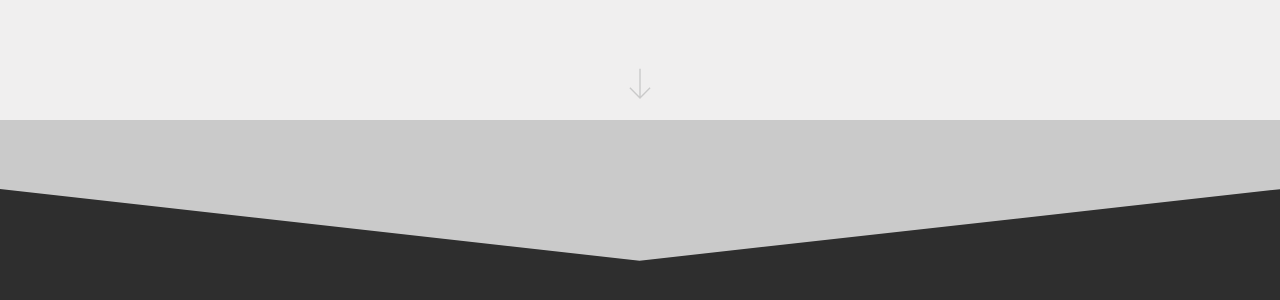
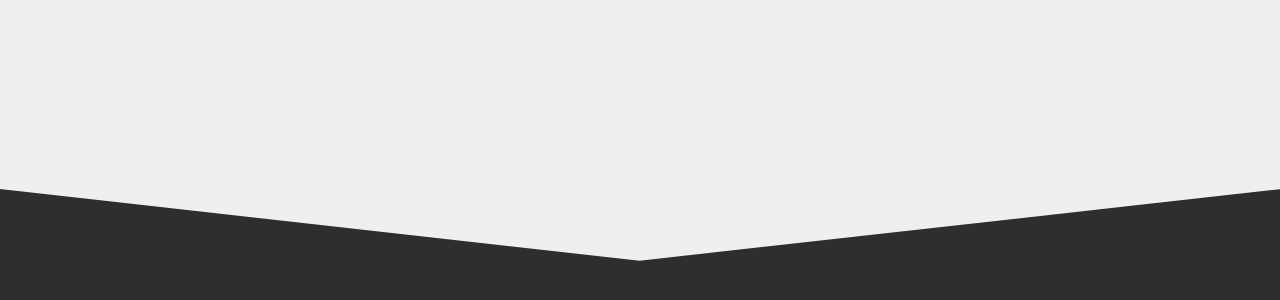
Before and after one commit to Tim-jn/Portfolio, a React (Create React App) app: page / in a window 1280 px wide. Shown: the part 3096-3396 px from the top of the page. Built offline with nearby package versions, Linux system fonts and the light colour scheme.

Commit message:
remove content

```diff
--- a/src/App.scss
+++ b/src/App.scss
@@ -199,20 +199,20 @@ body {
   margin: auto;
 }
 
-.work:before {
-  content: '';
-  position: absolute;
-  width: 100%;
-  height: 100%;
-  background-image: url('./assets/animated-shape.svg');
-  background-repeat: no-repeat;
-  background-attachment: fixed;
-  opacity: 1;
-  background-position-y: 100%;
-  background-position-x: 100%;
-  background-size: cover;
-  z-index: -1;
-}
+// .work:before {
+//   content: '';
+//   position: absolute;
+//   width: 100%;
+//   height: 100%;
+//   background-image: url('./assets/animated-shape.svg');
+//   background-repeat: no-repeat;
+//   background-attachment: fixed;
+//   opacity: 1;
+//   background-position-y: 100%;
+//   background-position-x: 100%;
+//   background-size: cover;
+//   z-index: -1;
+// }
 
 .contact {
   position: relative;
@@ -221,25 +221,6 @@ body {
   background-color: $secondary-bg-color;
   padding-top: 200px;
   overflow: hidden;
-}
-
-// Custom square
-
-.work .arrow-down {
-  content: url('./assets/arrow-down.svg');
-  position: absolute;
-  bottom: 20vh;
-  left: 50%;
-  transform: translate(-50%, -0%);
-}
-
-.custom-square {
-  background-color: $secondary-font-color;
-  position: absolute;
-  bottom: 0;
-  width: 100%;
-  height: 18vh;
-  z-index: -1;
 }
 
 // Custom shape for contact content
--- a/src/App.tsx
+++ b/src/App.tsx
@@ -98,8 +98,6 @@ function App() {
         <div className="work-section" ref={addToRefs}>
           <WorkGallery />
         </div>
-        <div className="arrow-down"></div>
-        <div className="custom-square"></div>
         <div className="custom-shape-divider-bottom-1674235557">
           <svg
             data-name="Layer 1"
```
